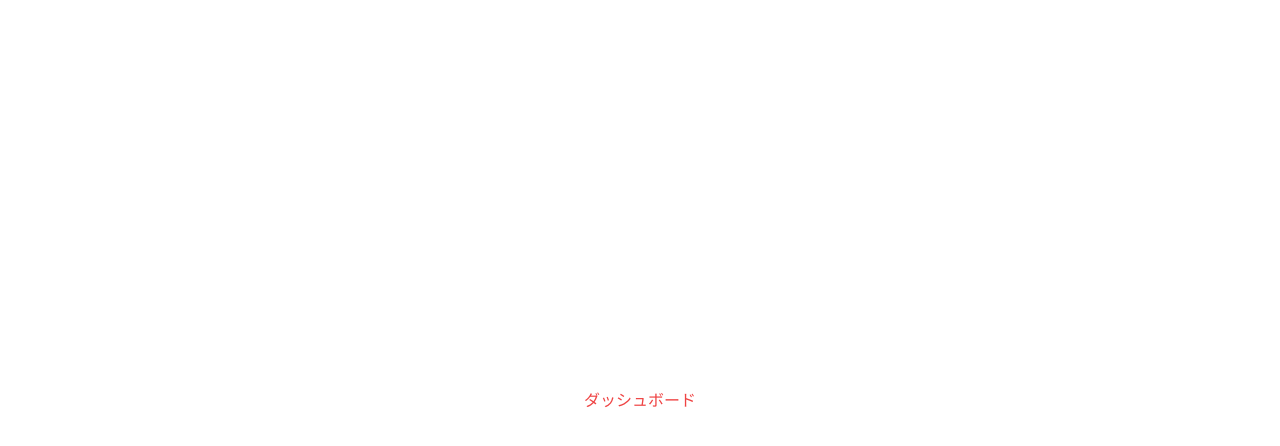
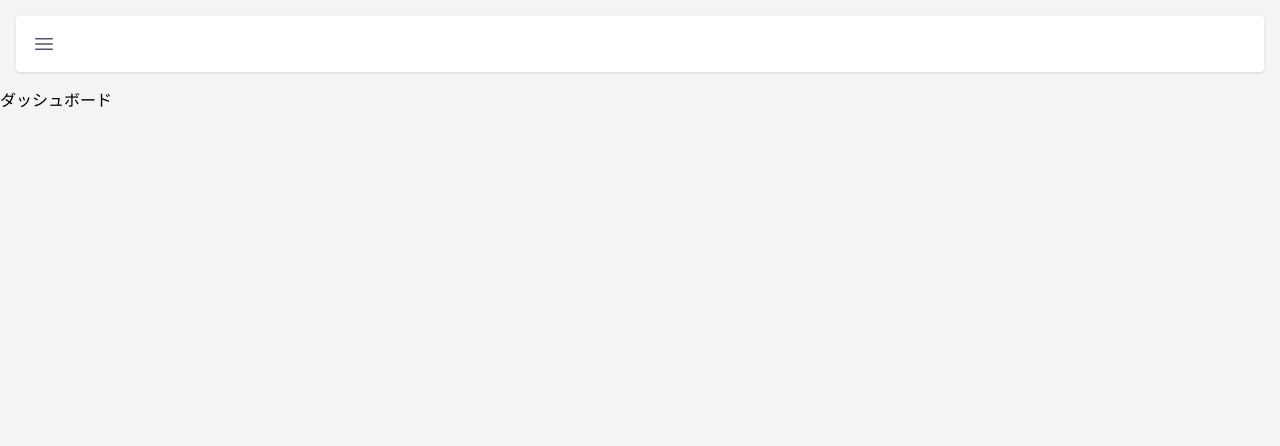
Before and after one commit to KazMat1/admin-panel, a Vue app: page / in a window 1280 px wide. Shown: the top 446 px of the page. Built offline with nearby package versions, Linux system fonts and the light colour scheme.

Commit message:
Add: サイドバーとハンバーガーメニュー作成

```diff
--- a/src/App.vue
+++ b/src/App.vue
@@ -1,5 +1,7 @@
-<script setup></script>
+<script setup>
+import Default from './layouts/Default.vue'
+</script>
 
 <template>
-  <div class="text-red-500 font-semibold">ダッシュボード</div>
+  <Default>ダッシュボード</Default>
 </template>
--- /dev/null
+++ b/src/layouts/Default.vue
@@ -0,0 +1,33 @@
+<script setup>
+import { Bars3Icon } from "@heroicons/vue/24/outline";
+import { ref } from "vue";
+
+const show = ref(false);
+const toggleShow = () => {
+  show.value = !show.value;
+};
+</script>
+<template>
+  <div class="relative">
+    <div
+      class="fixed top-0 w-64 h-screen bg-white z-20 transform"
+      :class="{ '-translate-x-full': !show }"
+    >
+      サイドバー
+    </div>
+    <div
+      class="bg-gray-100 h-screen overflow-hidden"
+      :class="{ 'pl-64': show }"
+    >
+      <div class="bg-white rounded shadow m-4 p-4">
+        <Bars3Icon
+          class="h-6 w-6 text-gray-600 cursor-pointer"
+          @click="toggleShow"
+        />
+      </div>
+      <div>
+        <slot />
+      </div>
+    </div>
+  </div>
+</template>
--- a/src/main.js
+++ b/src/main.js
@@ -1,5 +1,5 @@
 import { createApp } from 'vue'
-import './style.css'
+// import './style.css'
 import './assets/css/index.css'
 import App from './App.vue'
 
```
